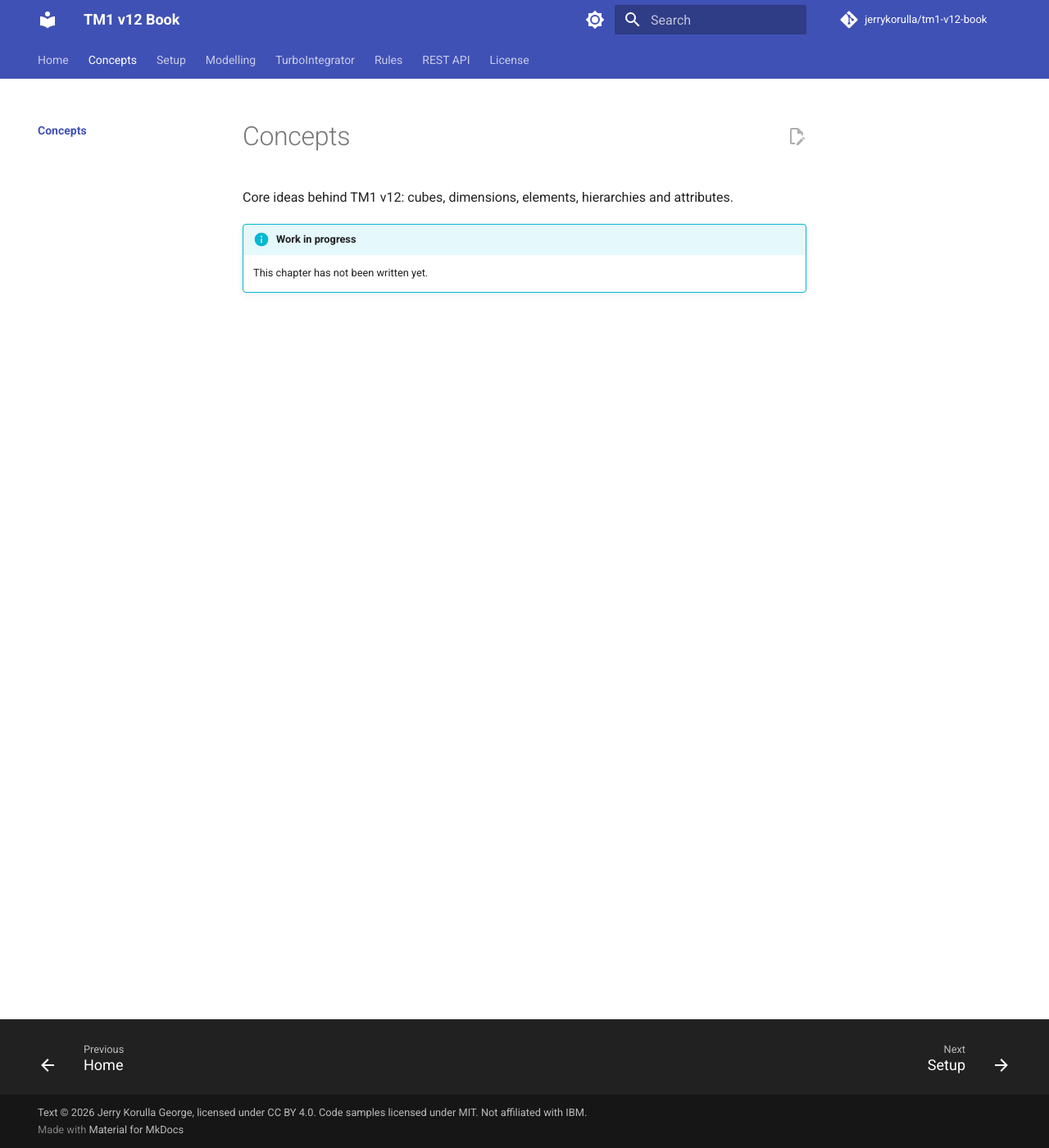
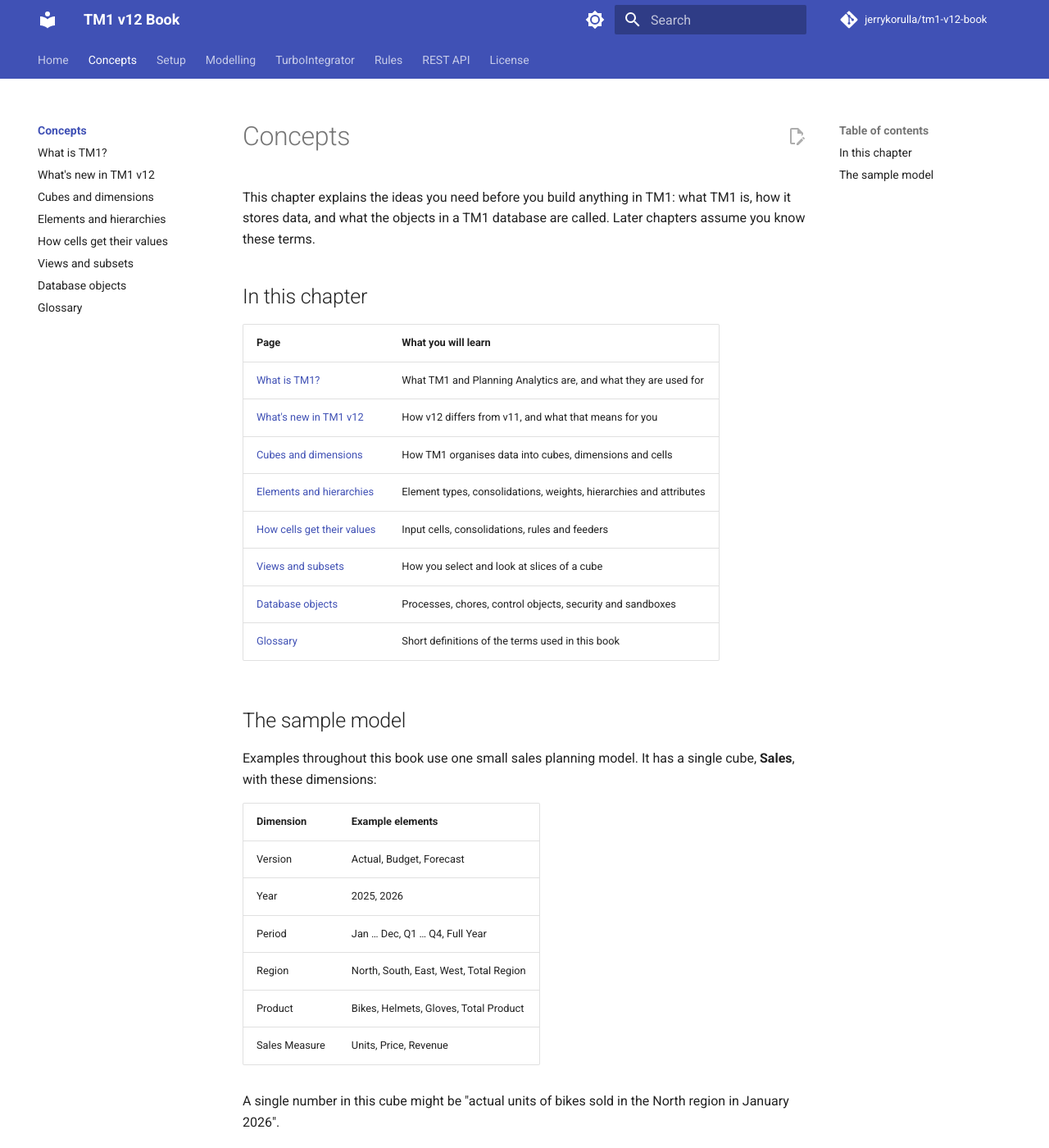
Before and after one commit to jerrykorulla/tm1-v12-book, an MkDocs documentation site: the page built from docs/concepts/index.md, in a window 1280 px wide and 1400 px high. Shown: the whole window at 82% size. Built offline with MkDocs 1.6.1 and Material for MkDocs 9.7.7, drawn with Linux system fonts in a browser that asks for light colours; comment, search, counter and statistics services are not loaded.

Commit message:
Add detailed concepts and glossary sections for TM1 v12 documentation

```diff
--- a/docs/concepts/index.md
+++ b/docs/concepts/index.md
@@ -1,6 +1,31 @@
 # Concepts
 
-Core ideas behind TM1 v12: cubes, dimensions, elements, hierarchies and attributes.
+This chapter explains the ideas you need before you build anything in TM1: what TM1 is, how it stores data, and what the objects in a TM1 database are called. Later chapters assume you know these terms.
 
-!!! info "Work in progress"
-    This chapter has not been written yet.
+## In this chapter
+
+| Page | What you will learn |
+| --- | --- |
+| [What is TM1?](what-is-tm1.md) | What TM1 and Planning Analytics are, and what they are used for |
+| [What's new in TM1 v12](tm1-v12.md) | How v12 differs from v11, and what that means for you |
+| [Cubes and dimensions](cubes-and-dimensions.md) | How TM1 organises data into cubes, dimensions and cells |
+| [Elements and hierarchies](elements-and-hierarchies.md) | Element types, consolidations, weights, hierarchies and attributes |
+| [How cells get their values](cells-and-calculation.md) | Input cells, consolidations, rules and feeders |
+| [Views and subsets](views-and-subsets.md) | How you select and look at slices of a cube |
+| [Database objects](database-objects.md) | Processes, chores, control objects, security and sandboxes |
+| [Glossary](glossary.md) | Short definitions of the terms used in this book |
+
+## The sample model
+
+Examples throughout this book use one small sales planning model. It has a single cube, **Sales**, with these dimensions:
+
+| Dimension | Example elements |
+| --- | --- |
+| Version | Actual, Budget, Forecast |
+| Year | 2025, 2026 |
+| Period | Jan … Dec, Q1 … Q4, Full Year |
+| Region | North, South, East, West, Total Region |
+| Product | Bikes, Helmets, Gloves, Total Product |
+| Sales Measure | Units, Price, Revenue |
+
+A single number in this cube might be "actual units of bikes sold in the North region in January 2026".
--- a/mkdocs.yml
+++ b/mkdocs.yml
@@ -43,10 +43,15 @@ markdown_extensions:
   - md_in_html
   - tables
   - footnotes
+  - def_list
   - toc:
       permalink: true
   - pymdownx.details
-  - pymdownx.superfences
+  - pymdownx.superfences:
+      custom_fences:
+        - name: mermaid
+          class: mermaid
+          format: !!python/name:pymdownx.superfences.fence_code_format
   - pymdownx.highlight:
       anchor_linenums: true
   - pymdownx.inlinehilite
@@ -57,6 +62,14 @@ nav:
   - Home: index.md
   - Concepts:
       - concepts/index.md
+      - concepts/what-is-tm1.md
+      - concepts/tm1-v12.md
+      - concepts/cubes-and-dimensions.md
+      - concepts/elements-and-hierarchies.md
+      - concepts/cells-and-calculation.md
+      - concepts/views-and-subsets.md
+      - concepts/database-objects.md
+      - concepts/glossary.md
   - Setup:
       - setup/index.md
   - Modelling:
```
Also changed, not shown: docs/concepts/cells-and-calculation.md (added, +61 -0 lines), docs/concepts/cubes-and-dimensions.md (added, +58 -0 lines), docs/concepts/database-objects.md (added, +60 -0 lines), docs/concepts/elements-and-hierarchies.md (added, +82 -0 lines), docs/concepts/glossary.md (added, +85 -0 lines), docs/concepts/tm1-v12.md (added, +55 -0 lines), docs/concepts/views-and-subsets.md (added, +47 -0 lines), docs/concepts/what-is-tm1.md (added, +47 -0 lines).
